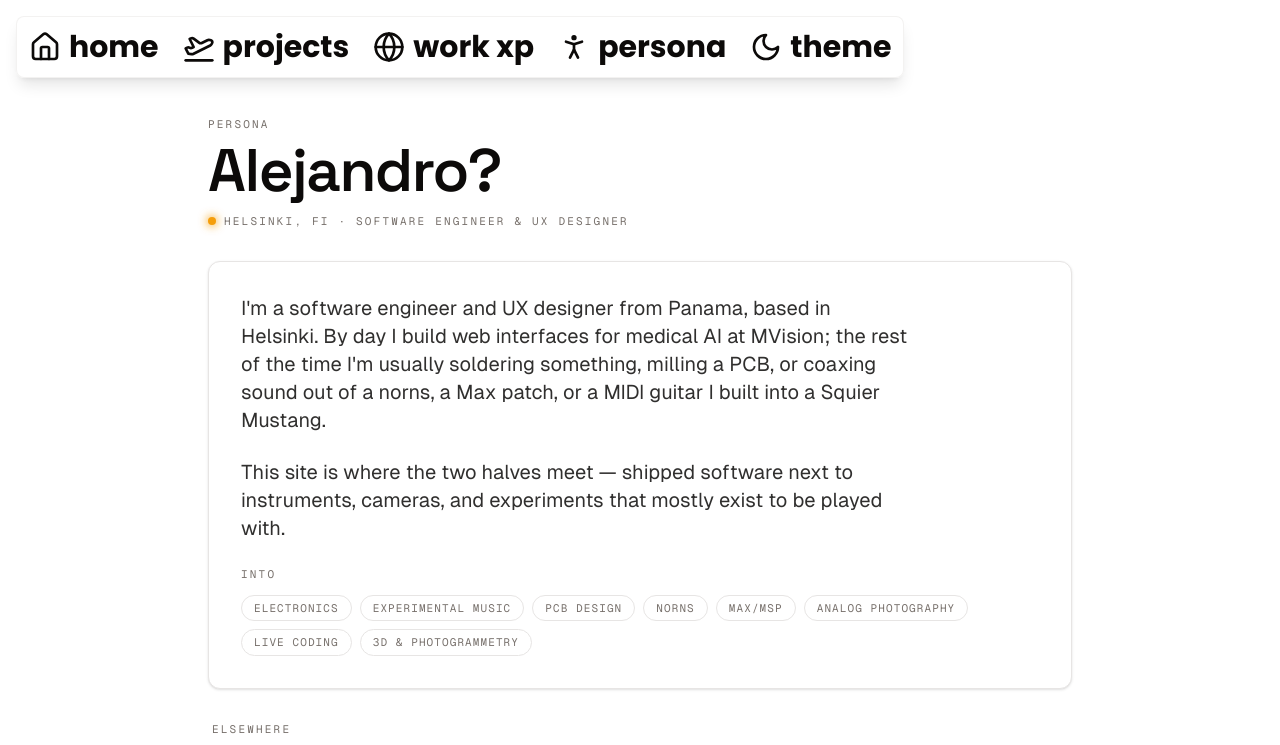
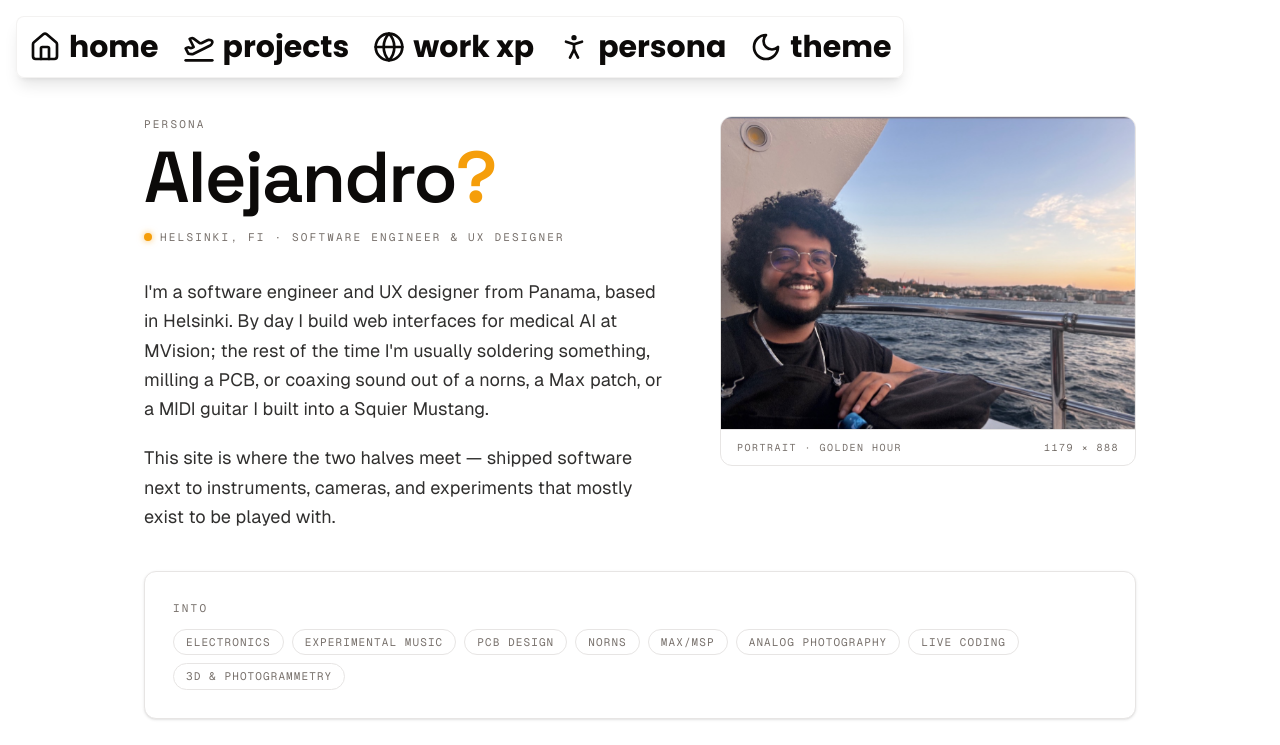
Before and after one commit to Alejo-end/portfolio, a Next.js app: page /persona in a window 1280 px wide. Shown: the top 745 px of the page. Built offline with nearby package versions, Linux system fonts and the light colour scheme.

Commit message:
Add persona portrait image and enhance Persona page animations and layout

```diff
--- a/src/app/globals.css
+++ b/src/app/globals.css
@@ -19,6 +19,69 @@ body {
 @media (prefers-reduced-motion: no-preference) {
   .led-active {
     animation: led-pulse 2.4s ease-in-out infinite;
+  }
+}
+
+/* Persona page — power-on boot sequence */
+@keyframes boot-in {
+  from { opacity: 0; transform: translateY(10px); }
+  to   { opacity: 1; transform: none; }
+}
+
+@keyframes led-flicker {
+  0%   { opacity: 0; }
+  8%   { opacity: 1; }
+  16%  { opacity: 0.2; }
+  30%  { opacity: 1; }
+  44%  { opacity: 0.4; }
+  60%, 100% { opacity: 1; }
+}
+
+@keyframes photo-warmup {
+  from { filter: saturate(0.1) brightness(0.55) contrast(1.1); }
+  to   { filter: none; }
+}
+
+@keyframes photo-scan {
+  from { top: -30%; opacity: 0.9; }
+  to   { top: 130%; opacity: 0; }
+}
+
+.persona-photo {
+  position: relative;
+  overflow: hidden;
+}
+
+@media (prefers-reduced-motion: no-preference) {
+  .boot {
+    animation: boot-in 0.6s cubic-bezier(0.2, 0.7, 0.2, 1) both;
+  }
+  .boot-1 { animation-delay: 0.05s; }
+  .boot-2 { animation-delay: 0.15s; }
+  .boot-3 { animation-delay: 0.25s; }
+  .boot-4 { animation-delay: 0.35s; }
+  .boot-5 { animation-delay: 0.5s; }
+  .boot-6 { animation-delay: 0.65s; }
+
+  /* LED flickers on, then settles into the resting pulse */
+  .led-boot {
+    animation:
+      led-flicker 0.9s linear 0.25s both,
+      led-pulse 2.4s ease-in-out 1.2s infinite;
+  }
+
+  .persona-photo img {
+    animation: photo-warmup 1.6s ease-out 0.45s both;
+  }
+  .persona-photo::after {
+    content: "";
+    position: absolute;
+    left: 0;
+    width: 100%;
+    height: 24%;
+    background: linear-gradient(to bottom, transparent 0%, rgba(255, 255, 255, 0.35) 50%, transparent 100%);
+    animation: photo-scan 1.2s ease-in 0.55s 1 both;
+    pointer-events: none;
   }
 }
 
--- a/src/app/persona/page.tsx
+++ b/src/app/persona/page.tsx
@@ -1,4 +1,5 @@
 import Link from 'next/link'
+import Image from 'next/image'
 import type { Metadata } from 'next'
 import { ArrowRight, ArrowUpRight } from 'lucide-react'
 import { Card } from '@/components/ui/card'
@@ -35,7 +36,7 @@ const links: LinkItem[] = [
     { label: 'Work Experience', meta: 'Where I have worked', href: '/experience', external: false },
     { label: 'Art Portfolio', meta: 'alejandro-three.vercel.app', href: 'https://alejandro-three.vercel.app/', external: true },
     { label: 'GitHub', meta: 'github.com/Alejo-end', href: 'https://github.com/Alejo-end', external: true },
-    { label: 'Links', meta: 'bento.me/alejoend', href: 'https://bento.me/alejoend', external: true },
+    { label: 'Links', meta: 'bento.me/alejoend', href: 'https://digital-fabrication-1baba0.gitlab.io/', external: true },
 ]
 
 const rowClass =
@@ -80,31 +81,50 @@ function LinkRow({ link, first }: { link: LinkItem; first: boolean }) {
 export default function Persona() {
     return (
         <div className="min-h-screen bg-background">
-            <main className="mx-auto max-w-4xl px-4 py-4">
-                <header className="mb-8">
-                    <p className={eyebrow}>Persona</p>
-                    <h1 className="mt-2 font-[family-name:var(--font-space-grotesk)] text-4xl font-semibold tracking-tight md:text-6xl">
-                        Alejandro?
+            <main className="mx-auto max-w-5xl px-4 py-4">
+                <div className="grid items-start gap-8 md:grid-cols-[1fr_minmax(0,26rem)] md:gap-12">
+                    <header>
+                        <p className={`boot boot-1 ${eyebrow}`}>Persona</p>
+                        <h1 className="boot boot-2 mt-2 font-[family-name:var(--font-space-grotesk)] text-5xl font-semibold tracking-tight md:text-7xl">
+                            Alejandro<span className="text-amber-500">?</span>
                         </h1>
-                    <div className="mt-3 flex items-center gap-2">
-                        <span className="led-active h-2 w-2 shrink-0 rounded-full bg-amber-500" />
+                        <div className="boot boot-3 mt-4 flex items-center gap-2">
+                            <span className="led-active led-boot h-2 w-2 shrink-0 rounded-full bg-amber-500" />
                             <span className={eyebrow}>Helsinki, FI · Software engineer &amp; UX designer</span>
+                        </div>
+                        <div className="boot boot-4 mt-8 space-y-5">
+                            <p className="max-w-xl text-lg leading-relaxed text-foreground/85">
+                                I&apos;m a software engineer and UX designer from Panama, based in Helsinki. By day I
+                                build web interfaces for medical AI at MVision; the rest of the time I&apos;m usually
+                                soldering something, milling a PCB, or coaxing sound out of a norns, a Max patch, or a
+                                MIDI guitar I built into a Squier Mustang.
+                            </p>
+                            <p className="max-w-xl text-lg leading-relaxed text-foreground/85">
+                                This site is where the two halves meet — shipped software next to instruments,
+                                cameras, and experiments that mostly exist to be played with.
+                            </p>
                         </div>
                     </header>
 
-                <Card className="space-y-6 p-6 md:p-8">
-                    <p className="max-w-2xl text-lg leading-relaxed text-foreground/85 md:text-xl">
-                        I&apos;m a software engineer and UX designer from Panama, based in Helsinki. By day I build
-                        web interfaces for medical AI at MVision; the rest of the time I&apos;m usually soldering
-                        something, milling a PCB, or coaxing sound out of a norns, a Max patch, or a MIDI guitar I
-                        built into a Squier Mustang.
-                    </p>
-                    <p className="max-w-2xl text-lg leading-relaxed text-foreground/85 md:text-xl">
-                        This site is where the two halves meet — shipped software next to instruments, cameras, and
-                        experiments that mostly exist to be played with.
-                    </p>
+                    <figure className="boot boot-4 overflow-hidden rounded-xl border border-border bg-card">
+                        <div className="persona-photo">
+                            <Image
+                                src="/images/persona-portrait.jpg"
+                                alt="Alejandro smiling on a boat at golden hour, city skyline across the water behind him"
+                                width={1179}
+                                height={888}
+                                priority
+                                className="h-auto w-full object-cover"
+                            />
+                        </div>
+                        <figcaption className="flex items-center justify-between border-t border-border px-4 py-2.5 font-[family-name:var(--font-geist-mono)] text-[10px] uppercase tracking-[0.15em] text-muted-foreground">
+                            <span>Portrait · golden hour</span>
+                            <span aria-hidden className="tabular-nums">1179 × 888</span>
+                        </figcaption>
+                    </figure>
+                </div>
 
-                    <div>
+                <Card className="boot boot-5 mt-10 p-6 md:p-7">
                     <p className={`${eyebrow} mb-3`}>Into</p>
                     <div className="flex flex-wrap gap-2">
                         {interests.map((tag) => (
@@ -116,10 +136,9 @@ export default function Persona() {
                             </span>
                         ))}
                     </div>
-                    </div>
                 </Card>
 
-                <section className="mt-8">
+                <section className="boot boot-6 mt-8">
                     <p className={`${eyebrow} mb-2 px-1`}>Elsewhere</p>
                     <ul className="overflow-hidden rounded-xl border border-border bg-card">
                         {links.map((link, index) => (
```
Also changed, not shown: public/images/persona-portrait.jpg (added). Lines whose indentation alone changed are shown as unchanged.
